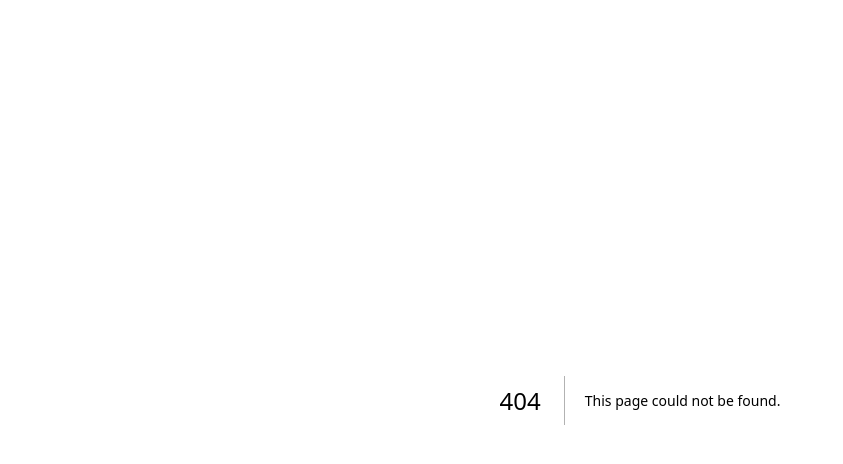
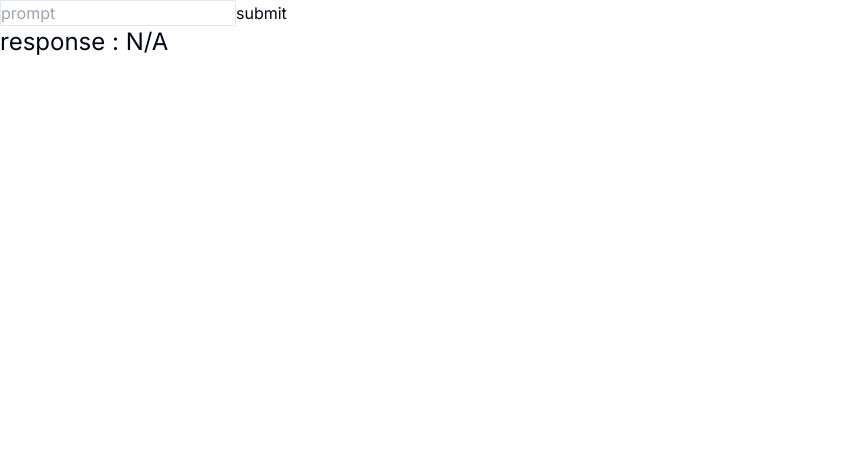
Before and after one commit to hiroaki222/Local-Knowledge-LLM, a Next.js app in the folder frontend/next/: page /DqhSF91M_Eyl1rWXIrJI7gtFnjB67TSMJV2nf9-ZuNVHNDg/inputdata-fetch in a window 1280 px wide. Before the commit this address had no page. Shown: the top 464 px of the page, without its empty margins (0-843 px from the left). Built offline with nearby package versions, Linux system fonts and the light colour scheme.

Commit message:
test: 入力した値でapiを叩くサンプル

```diff
--- /dev/null
+++ b/frontend/next/src/app/DqhSF91M_Eyl1rWXIrJI7gtFnjB67TSMJV2nf9-ZuNVHNDg/inputdata-fetch/page.tsx
@@ -0,0 +1,27 @@
+"use client"
+
+import { useState } from "react";
+
+export default function Test() {
+  const [prompt, setPrompt] = useState("N/A")
+  const [result, setResult] = useState("N/A");
+
+  async function fetchAPI(event: React.FormEvent<HTMLFormElement>){
+    event.preventDefault()
+    try {
+      const data = await (await fetch(`/api/DqhSF91M_Eyl1rWXIrJI7gtFnjB67TSMJV2nf9-ZuNVHNDg?prompt=${encodeURIComponent(prompt)}`)).json()
+      setResult(data.response)
+    } catch (error) {
+      setResult('error')
+    }
+  }
+  return (
+    <>
+      <form onSubmit={fetchAPI}>
+          <input type="prompt" name="prompt" placeholder="prompt" className="border" onChange={(e) => setPrompt(e.target.value)}/>
+          <button type="submit">submit</button>
+      </form>
+      <p className='text-2xl'>response : {result}</p>
+    </>
+  );
+}
--- /dev/null
+++ b/frontend/next/src/app/api/DqhSF91M_Eyl1rWXIrJI7gtFnjB67TSMJV2nf9-ZuNVHNDg/route.ts
@@ -0,0 +1,14 @@
+import { NextResponse, NextRequest } from 'next/server';
+
+export async function GET(request: NextRequest) {
+  const { searchParams } = new URL(request.url)
+  const prompt = searchParams.get('prompt')
+  const url = `http://backend:8000/chat/${prompt}`
+  try {
+    const response = await fetch(url)
+    const data = await response.json()
+    return NextResponse.json(data)
+  } catch (error) {
+    return NextResponse.json({ error: 'An error occurred' }, { status: 500 })
+  }
+}
```
Also changed, not shown: 1 other file (tests, documents, lock files or other folders).
